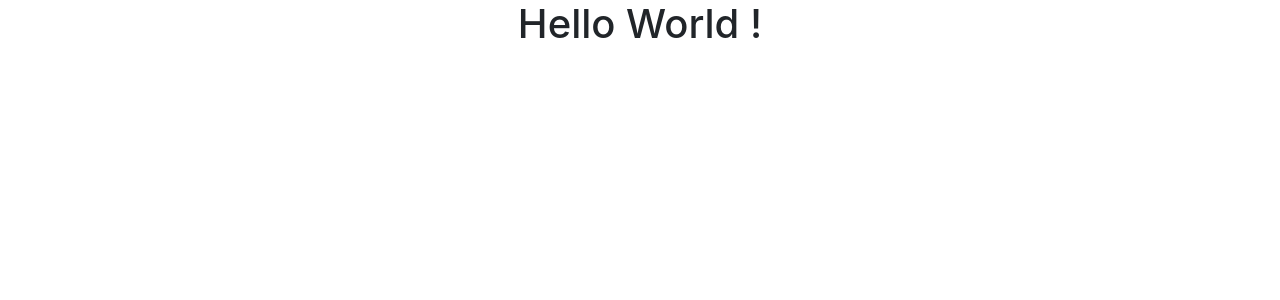
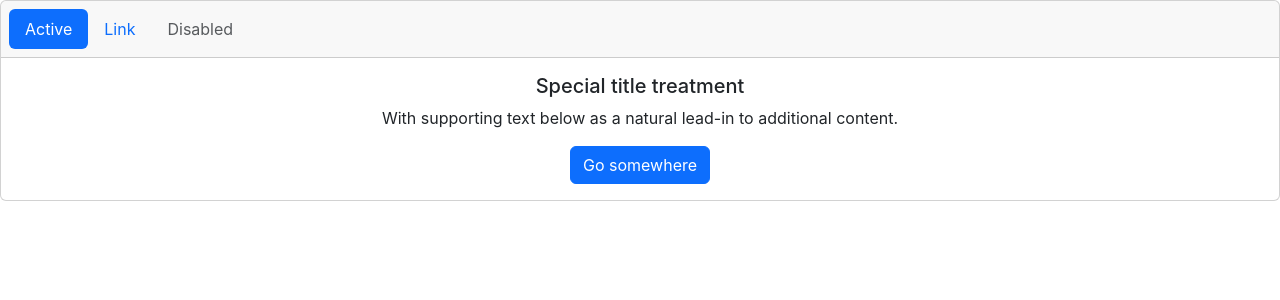
Before and after one commit to Harry8679/New-YorkTime, a React (Create React App) app: page / in a window 1280 px wide. Shown: the top 300 px of the page. Built offline with nearby package versions, Linux system fonts and the light colour scheme.

Commit message:
Navbar added

```diff
--- a/src/App.js
+++ b/src/App.js
@@ -3,7 +3,26 @@ import './App.css';
 const App = () => {
   return (
     <div className="App">
-      <h1>Hello World !</h1>
+      <div class="card text-center">
+        <div class="card-header">
+          <ul class="nav nav-pills card-header-pills">
+            <li class="nav-item">
+              <a class="nav-link active" href="#">Active</a>
+            </li>
+            <li class="nav-item">
+              <a class="nav-link" href="#">Link</a>
+            </li>
+            <li class="nav-item">
+              <a class="nav-link disabled" aria-disabled="true">Disabled</a>
+            </li>
+          </ul>
+        </div>
+        <div class="card-body">
+          <h5 class="card-title">Special title treatment</h5>
+          <p class="card-text">With supporting text below as a natural lead-in to additional content.</p>
+          <a href="#" class="btn btn-primary">Go somewhere</a>
+        </div>
+      </div>
     </div>
   );
 }
```
